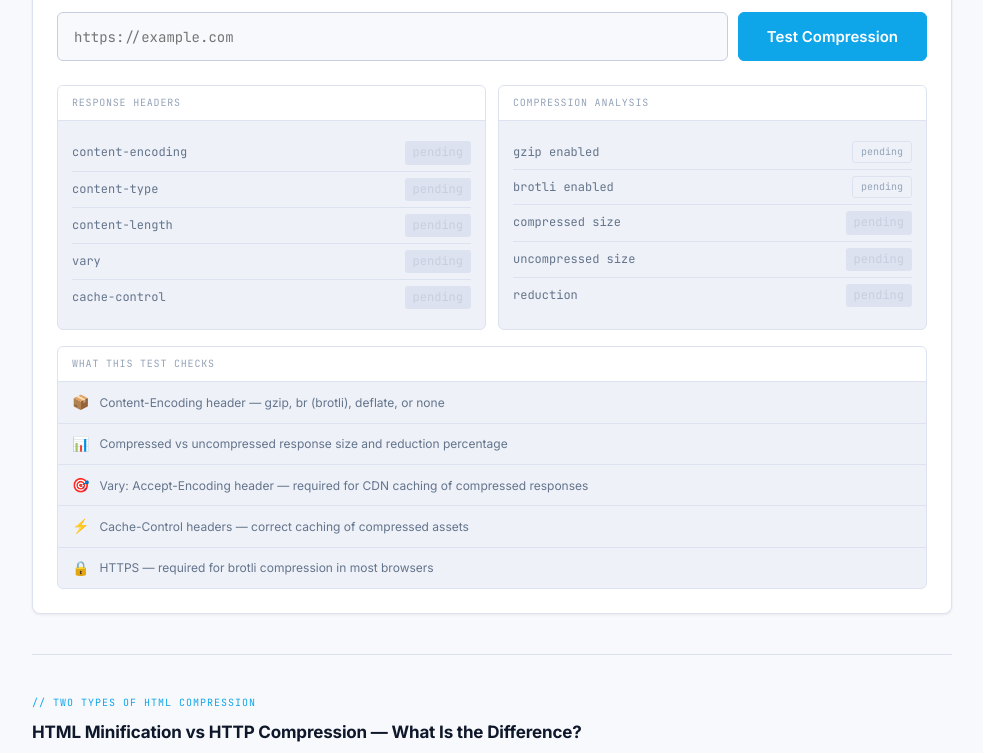
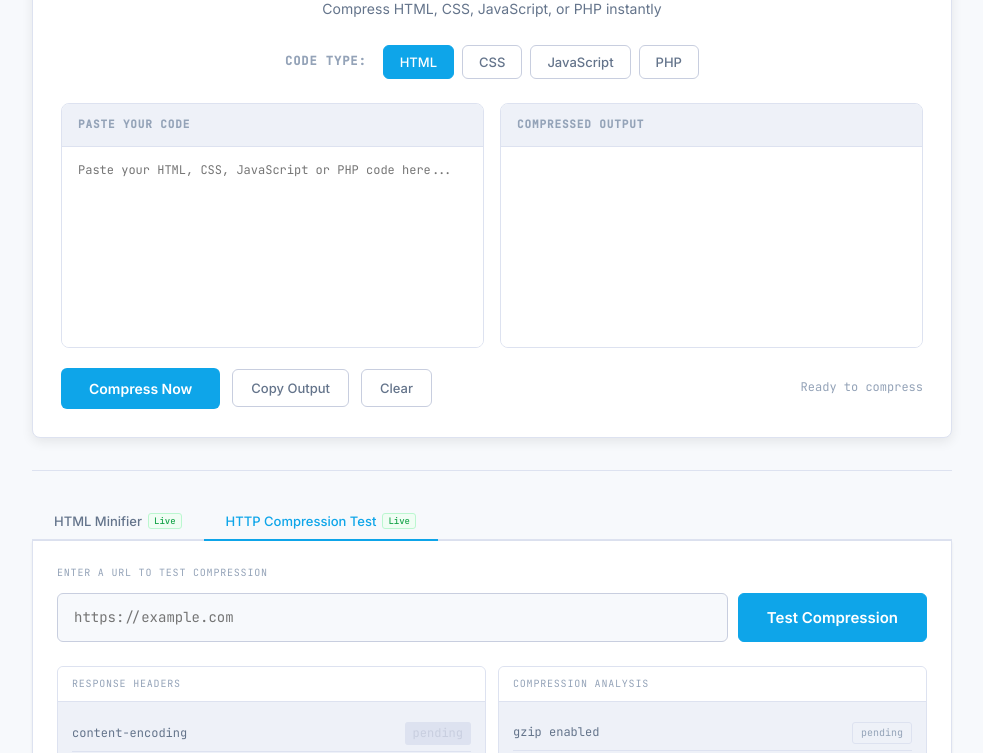
Before and after one commit to FranRival/HTML-compression, a website: page index.html in a window 1280 px wide. Shown: the part 347-1100 px from the top of the page, without its empty margins (148-1131 px from the left). Drawn offline with Linux system fonts and the light colour scheme.

Commit message:
Mejora UX

```diff
--- a/index.html
+++ b/index.html
@@ -5,11 +5,9 @@
 <meta charset="UTF-8">
 <meta name="viewport" content="width=device-width, initial-scale=1.0">
 
-<meta name="google-site-verification" content="SHTKDoJOgoBaglTXxutp-f9vUaMzxmkmdS6kY_e72BA" />
+<title>HTML Compression Test – Minifier &amp; Gzip/Brotli Checker</title>
 
-<title>HTML Compression Test + Minifier – Reduce Page Size by 70%</title>
-
-<meta name="description" content="Test gzip/brotli compression on your website. Minify HTML, CSS, JavaScript in one place. See bytes saved and get actionable recommendations.">
+<meta name="description" content="Free HTML compression test. Minify HTML to reduce file size, and check if your server sends gzip or brotli compression. See bytes saved, reduction percentage, and optimization tips.">
 
 <meta name="keywords" content="html compression test, html minifier, compress html online, html gzip test, html brotli test, html compression checker, minify html free, html size reducer, gzip compression test, html optimization tool">
 
@@ -758,7 +756,243 @@ footer p {
   margin: 0;
 }
 
+.quick-compress-section {
+  background: var(--white);
+  border: 1px solid var(--border);
+  border-radius: var(--radius);
+  padding: 28px;
+  margin-bottom: 32px;
+  box-shadow: var(--shadow-md);
+}
+
+.qc-header {
+  margin-bottom: 24px;
+  text-align: center;
+}
+
+.qc-header h2 {
+  font-size: 24px;
+  font-weight: 700;
+  color: var(--ink);
+  margin-bottom: 6px;
+  letter-spacing: -0.02em;
+}
+
+.qc-header p {
+  font-size: 14px;
+  color: var(--ink-muted);
+  margin: 0;
+}
+
+.qc-controls {
+  margin-bottom: 24px;
+}
+
+.code-type-selector {
+  display: flex;
+  align-items: center;
+  gap: 16px;
+  flex-wrap: wrap;
+  justify-content: center;
+}
+
+.type-label {
+  font-family: var(--mono);
+  font-size: 12px;
+  font-weight: 600;
+  text-transform: uppercase;
+  letter-spacing: 0.08em;
+  color: var(--ink-dim);
+}
+
+.type-buttons {
+  display: flex;
+  gap: 8px;
+  flex-wrap: wrap;
+}
+
+.type-btn {
+  padding: 8px 16px;
+  border: 1px solid var(--border-dark);
+  background: var(--white);
+  color: var(--ink-muted);
+  font-size: 13px;
+  font-weight: 500;
+  border-radius: 6px;
+  cursor: pointer;
+  transition: all 0.15s;
+  font-family: var(--sans);
+}
+
+.type-btn:hover {
+  border-color: var(--accent);
+  color: var(--accent);
+  background: var(--accent-dim);
+}
+
+.type-btn.active {
+  background: var(--accent);
+  color: white;
+  border-color: var(--accent);
+}
+
+.qc-panels {
+  display: grid;
+  grid-template-columns: 1fr 1fr;
+  gap: 16px;
+  margin-bottom: 20px;
+}
+
+.qc-input-panel,
+.qc-output-panel {
+  display: flex;
+  flex-direction: column;
+  border: 1px solid var(--border);
+  border-radius: var(--radius);
+  overflow: hidden;
+  background: var(--white);
+}
+
+.qc-label {
+  padding: 12px 16px;
+  background: var(--surface);
+  border-bottom: 1px solid var(--border);
+  font-family: var(--mono);
+  font-size: 11px;
+  text-transform: uppercase;
+  letter-spacing: 0.08em;
+  color: var(--ink-dim);
+  font-weight: 600;
+}
+
+#quickInput {
+  flex: 1;
+  min-height: 200px;
+  padding: 14px 16px;
+  font-family: var(--mono);
+  font-size: 12px;
+  line-height: 1.6;
+  border: none;
+  resize: none;
+  color: var(--ink);
+  background: var(--white);
+}
+
+#quickInput:focus {
+  outline: none;
+}
+
+#quickOutput {
+  flex: 1;
+  min-height: 200px;
+  padding: 14px 16px;
+  font-family: var(--mono);
+  font-size: 12px;
+  line-height: 1.6;
+  color: var(--ink);
+  background: var(--white);
+  white-space: pre-wrap;
+  word-break: break-all;
+  overflow-y: auto;
+}
+
+.qc-toolbar {
+  display: flex;
+  gap: 12px;
+  align-items: center;
+  flex-wrap: wrap;
+}
+
+.btn-primary {
+  padding: 12px 28px;
+  font-size: 14px;
+  font-weight: 600;
+  background: var(--accent);
+  color: white;
+  border: none;
+  border-radius: 6px;
+  cursor: pointer;
+  font-family: var(--sans);
+  transition: opacity 0.15s;
+}
+
+.btn-primary:hover {
+  opacity: 0.85;
+}
+
+.btn-secondary {
+  padding: 10px 18px;
+  font-size: 13px;
+  font-weight: 500;
+  background: transparent;
+  color: var(--ink-muted);
+  border: 1px solid var(--border-dark);
+  border-radius: 6px;
+  cursor: pointer;
+  font-family: var(--sans);
+  transition: all 0.15s;
+}
+
+.btn-secondary:hover {
+  color: var(--ink);
+  border-color: var(--accent);
+}
+
+.qc-stats {
+  margin-left: auto;
+  display: flex;
+  gap: 16px;
+}
+
+.qc-stat-text {
+  font-family: var(--mono);
+  font-size: 12px;
+  color: var(--ink-dim);
+}
+
+.section-divider {
+  border: none;
+  border-top: 1px solid var(--border);
+  margin: 32px 0;
+}
+
 @media (max-width: 640px) {
+  .qc-panels {
+    grid-template-columns: 1fr;
+  }
+
+  .qc-controls {
+    margin-bottom: 20px;
+  }
+
+  .code-type-selector {
+    flex-direction: column;
+    align-items: stretch;
+  }
+
+  .type-buttons {
+    justify-content: stretch;
+  }
+
+  .type-btn {
+    flex: 1;
+  }
+
+  .qc-toolbar {
+    flex-direction: column;
+  }
+
+  .btn-primary,
+  .btn-secondary {
+    width: 100%;
+  }
+
+  .qc-stats {
+    width: 100%;
+    margin-left: 0;
+    justify-content: center;
+  }
+
   .minifier-panels { grid-template-columns: 1fr; }
   .editor-side { border-right: none; border-bottom: 1px solid var(--border); }
   .method-grid { grid-template-columns: 1fr 1fr; }
@@ -795,6 +1029,47 @@ footer p {
       <span class="badge">Free</span>
     </div>
   </section>
+
+  <section class="quick-compress-section">
+    <div class="qc-header">
+      <h2>Quick Compress</h2>
+      <p>Compress HTML, CSS, JavaScript, or PHP instantly</p>
+    </div>
+
+    <div class="qc-controls">
+      <div class="code-type-selector">
+        <label class="type-label">Code Type:</label>
+        <div class="type-buttons">
+          <button class="type-btn active" data-type="html" onclick="switchCodeType('html', this)">HTML</button>
+          <button class="type-btn" data-type="css" onclick="switchCodeType('css', this)">CSS</button>
+          <button class="type-btn" data-type="js" onclick="switchCodeType('js', this)">JavaScript</button>
+          <button class="type-btn" data-type="php" onclick="switchCodeType('php', this)">PHP</button>
+        </div>
+      </div>
+    </div>
+
+    <div class="qc-panels">
+      <div class="qc-input-panel">
+        <div class="qc-label">Paste your code</div>
+        <textarea id="quickInput" placeholder="Paste your HTML, CSS, JavaScript or PHP code here..." spellcheck="false"></textarea>
+      </div>
+      <div class="qc-output-panel">
+        <div class="qc-label">Compressed output</div>
+        <div id="quickOutput" class="qc-output-text"></div>
+      </div>
+    </div>
+
+    <div class="qc-toolbar">
+      <button class="btn-primary" onclick="quickCompress()">Compress Now</button>
+      <button class="btn-secondary" onclick="copyQuickOutput()">Copy Output</button>
+      <button class="btn-secondary" onclick="clearQuickCompress()">Clear</button>
+      <div class="qc-stats">
+        <span id="quickStats" class="qc-stat-text">Ready to compress</span>
+      </div>
+    </div>
+  </section>
+
+  <hr class="section-divider">
 
   <div class="tool-tabs">
     <button class="tool-tab" onclick="switchTab('minify', this)">
```
